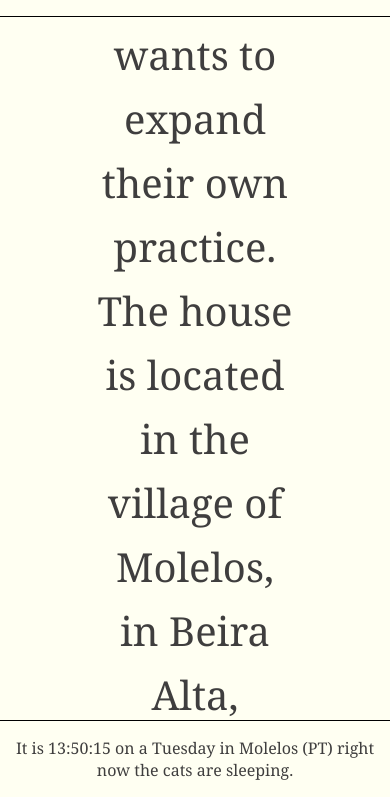
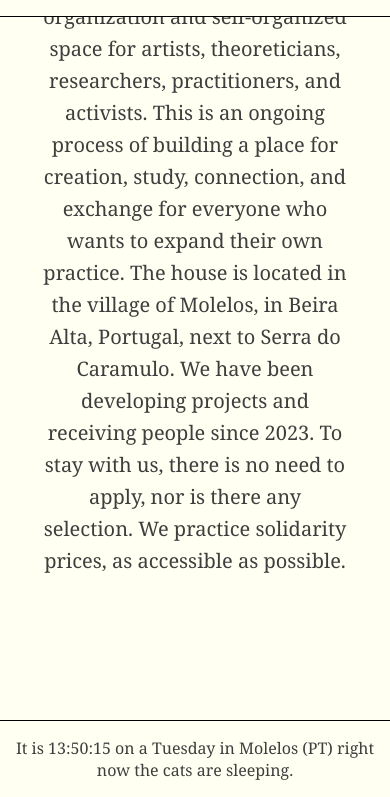
Before and after one commit to dekreciente/casaestrelasite, a plain HTML site: page index.html in a window 390 px wide. Shown: the part 47-844 px from the top of the page. Drawn offline with Linux system fonts and the light colour scheme.

Commit message:
Add files via upload

```diff
--- a/style.css
+++ b/style.css
@@ -3,6 +3,10 @@
     margin: 0;
     padding: 0;
     box-sizing: border-box; /* Prevents padding from affecting width */
+}
+
+html, body {
+    height: 100%; /* Ensures the body takes up the full height of the screen */
 }
 
 html {
@@ -68,9 +72,10 @@ main {
     display: flex;
     justify-content: center; /* Horizontally center the content */
     align-items: center; /* Vertically center the content */
-    height: 100vh; /* Full height of the viewport */
-    margin: 0; /* No additional margins */
-    padding: 2rem; /* Padding for spacing */
+    min-height: 100vh; /* Ensures the content takes at least full viewport height */
+    padding: 2rem; /* Padding around the content */
+    box-sizing: border-box; /* Prevents padding from affecting size calculations */
+    overflow: auto; /* Enables scrolling if content overflows */
 }
 
 /* Paragraph Styling */
@@ -81,6 +86,7 @@ p {
     margin: 0 auto; /* Center the text */
     max-width: 80%; /* Make text take 80% of the screen width */
     padding: 0 2rem; /* Padding on sides for spacing */
+    word-wrap: break-word; /* Prevents long words from overflowing */
 }
 
 /* Links General Styling */
@@ -93,3 +99,25 @@ a:hover {
     color: #00A0C6;
     text-decoration: orange wavy underline;
 }
+
+/* Mobile Responsive Design */
+@media (max-width: 768px) {
+    main {
+        min-height: auto; /* Allow the content to expand naturally */
+        padding: 1rem; /* Adjust padding for smaller screens */
+    }
+
+    p {
+        font-size: 24px; /* Reduce font size for better readability on mobile */
+        max-width: 90%; /* Allow more width for text on mobile */
+        padding: 0 1rem; /* Adjust padding for mobile */
+    }
+}
+
+/* Small Mobile Screens */
+@media (max-width: 480px) {
+    p {
+        font-size: 20px; /* Further reduce font size for very small screens */
+        padding: 0 0.5rem; /* Adjust padding for smaller screens */
+    }
+}
```
